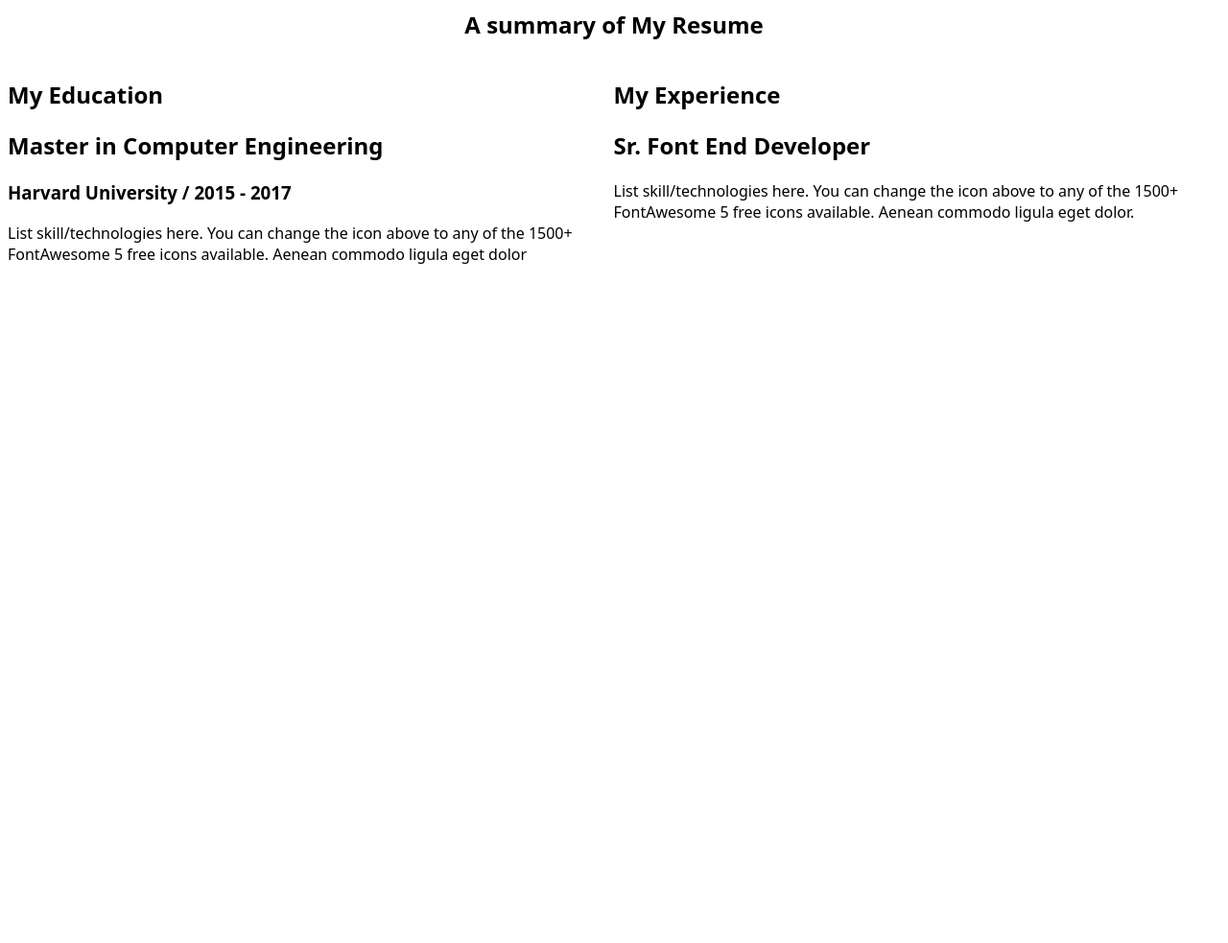
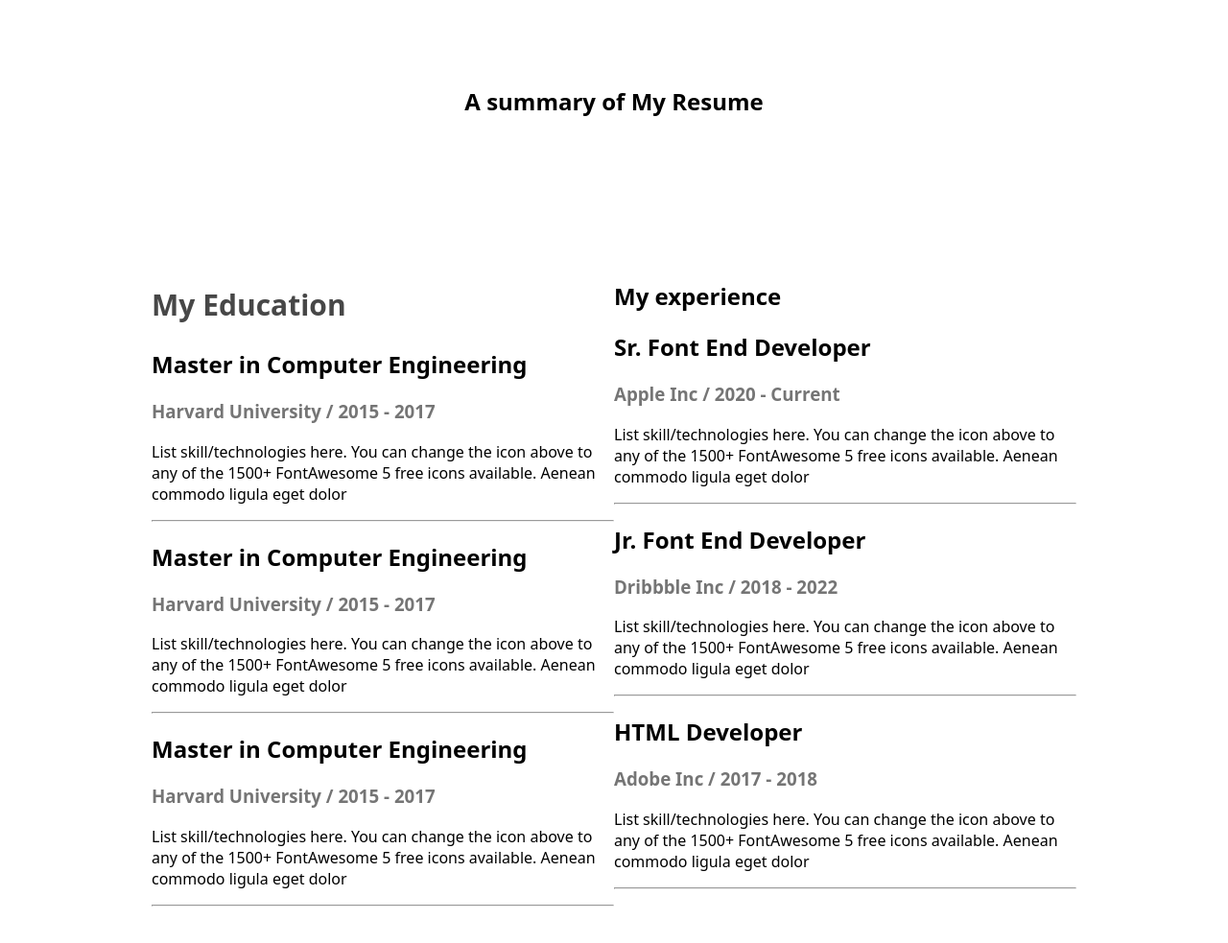
Before and after one commit to Anitaakhter/portfolio, a plain HTML site: page index.html in a window 1280 px wide. Shown: the part 2519-3502 px from the top of the page at 96% size. Before the commit the page ends 2819 px from the top, so only its background shows below. Drawn offline with Linux system fonts and the light colour scheme.

Commit message:
son-of-resume

```diff
--- a/css/portfolio.css
+++ b/css/portfolio.css
@@ -121,7 +121,25 @@ padding: 30px 100px;
 
  .resume-title{
     text-align: center;
+    margin: 100px;
  }
  .son-of-resume{
     display: flex;
- }
+  margin: 150px;
+/* padding: 230px; */
+
+
+}
+.color{
+font-style: normal;
+    font-size: 30px;
+    font-weight: 700;
+    color: var(--Dark-02, #474747);
+}
+.resume-sub-sub{
+    color: var(--Dark-03, #757575);
+
+}
+hr{
+
+}
--- a/index.html
+++ b/index.html
@@ -1,5 +1,6 @@
 <!DOCTYPE html>
 <html lang="en">
+
 <head>
     <meta charset="UTF-8">
     <meta name="viewport" content="width=device-width, initial-scale=1.0">
@@ -7,6 +8,7 @@
 
     <title>REHANA</title>
 </head>
+
 <body>
     <header class="header">
         <!-- <img src="images/header_bg.png" alt=""> -->
@@ -24,7 +26,8 @@
             <div>
                 <h3 class="sub-title">Hi, Iam</h3>
                 <h1 class="title-name">Mary Hardy</h1>
-<p>Shot what able cold new see hold.Friendly as an betrayed formerly he. Morning because as to society behaved moments.</p>
+                <p>Shot what able cold new see hold.Friendly as an betrayed formerly he. Morning because as to society
+                    behaved moments.</p>
                 <Div class="button-grup">
                     <button class="primary-btn">Download CV</button>
                     <button class="btn-outline">Contact</button>
@@ -38,7 +41,10 @@
             <div class="about-sub">
                 <h3 class="about-class">About Me</h3>
                 <p class="about-pra">
-                I, m a designer & developer with a passion for web design. I enjoy developing simple, clean and slick websites that provide real value to the end user. Thousands of clients have procured exceptional resulfs while working with me. Delivering work within time and budget which meets clients requirements in our mata.
+                    I, m a designer & developer with a passion for web design. I enjoy developing simple, clean and
+                    slick websites that provide real value to the end user. Thousands of clients have procured
+                    exceptional resulfs while working with me. Delivering work within time and budget which meets
+                    clients requirements in our mata.
                 </p>
                 <div class="about-table">
 
@@ -68,49 +74,95 @@
             <h2 class="What-title">
                 What i do
             </h2>
-<p class="i-do">I have more than 10 years experience building software for clients all over the world. Below is a quick<br> overview of my main technical skill sets and technologies i use. Want to find out more about my experience?<br> Check out my online resume and project portfolio.</p>
+            <p class="i-do">I have more than 10 years experience building software for clients all over the world. Below
+                is a quick<br> overview of my main technical skill sets and technologies i use. Want to find out more
+                about my experience?<br> Check out my online resume and project portfolio.</p>
             <div class="skill">
                 <div class="skill-father">
                     <img src="images/icons/js.png" alt="" class="skill-img">
                     <h3 class="skill-title">Vanilla JavaScript</h3>
-        <p class="para">List skill/technologies here. You can change the icon above to any of the 1500+ FontAwesome 5 free icons available. Aenean commodo ligula eget dolor</p>
+                    <p class="para">List skill/technologies here. You can change the icon above to any of the 1500+
+                        FontAwesome 5 free icons available. Aenean commodo ligula eget dolor</p>
                 </div>
 
                 <div class="skill-father">
                     <img src="images/icons/react.png" alt="" class="skill-img">
                     <h3 class="skill-title">React</h3>
-        <p class="para">List skill/technologies here. You can change the icon above to any of the 1500+ FontAwesome 5 free icons available. Aenean commodo ligula eget dolor</p>
+                    <p class="para">List skill/technologies here. You can change the icon above to any of the 1500+
+                        FontAwesome 5 free icons available. Aenean commodo ligula eget dolor</p>
                 </div>
                 <div class="skill-father">
                     <img src="images/icons/nodejs.png" alt="" class="skill-img">
                     <h3 class="skill-title">Node.js</h3>
-        <p class="para">List skill/technologies here. You can change the icon above to any of the 1500+ FontAwesome 5 free icons available. Aenean commodo ligula eget dolor.</p>
+                    <p class="para">List skill/technologies here. You can change the icon above to any of the 1500+
+                        FontAwesome 5 free icons available. Aenean commodo ligula eget dolor.</p>
                 </div>
                 <div class="skill-father">
                     <img src="images/icons/mongo.png" alt="" class="skill-img">
                     <h3 class="skill-title">MongoDB</h3>
-        <p class="para">List skill/technologies here. You can change the icon above to any of the 1500+ FontAwesome 5 free icons available. Aenean commodo ligula eget dolor</p>
+                    <p class="para">List skill/technologies here. You can change the icon above to any of the 1500+
+                        FontAwesome 5 free icons available. Aenean commodo ligula eget dolor</p>
                 </div>
             </div>
         </section>
         <section class="resume">
-            <h2 class="resume-title">A summary of My Resume</h2
-                >
+            <h2 class="resume-title">A summary of My Resume</h2>
+
             <div class="son-of-resume">
                 <div>
-                   <h2>My Education</h2>
+                    <h2 class="color">My Education</h2>
+
+                    <div>
                         <h2 class="resume-sub-title">Master in Computer Engineering</h2>
                         <h3 class="resume-sub-sub">Harvard University / 2015 - 2017</h3>
                         <p class="resume-para">List skill/technologies here. You can change the icon above
                             to any of the 1500+ FontAwesome 5 free icons available. Aenean commodo ligula eget dolor</p>
+                        <hr>
                     </div>
                     <div>
-                <h2>My Experience</h2>
-                <h2 class="resume-sub-sub">Sr. Font End Developer</h2>
+                    <h2 class="resume-sub-title">Master in Computer Engineering</h2>
+                    <h3 class="resume-sub-sub">Harvard University / 2015 - 2017</h3>
                     <p class="resume-para">List skill/technologies here. You can change the icon above
-                  to any of the 1500+ FontAwesome 5 free icons available. Aenean commodo ligula eget dolor.</p>
+                        to any of the 1500+ FontAwesome 5 free icons available. Aenean commodo ligula eget dolor</p>
+                    <hr>
+                </div>
+                <div>
+                    <h2 class="resume-sub-title">Master in Computer Engineering</h2>
+                    <h3 class="resume-sub-sub">Harvard University / 2015 - 2017</h3>
+                    <p class="resume-para">List skill/technologies here. You can change the icon above
+                        to any of the 1500+ FontAwesome 5 free icons available. Aenean commodo ligula eget dolor</p>
+                    <hr>
                 </div>
             </div>
+                <div>
+                    <h2>My experience</h2>
+                    <div>
+                        <h2 class="resume-sub-title">Sr. Font End Developer</h2>
+                        <h3 class="resume-sub-sub">Apple Inc / 2020 - Current</h3>
+                        <p class="resume-para">List skill/technologies here. You can change the icon above
+                            to any of the 1500+ FontAwesome 5 free icons available. Aenean commodo ligula eget dolor</p>
+                        <hr>
+                    </div>
+                    <div>
+                        <h2 class="resume-sub-title">Jr. Font End Developer</h2>
+                        <h3 class="resume-sub-sub">Dribbble Inc / 2018 - 2022</h3>
+                        <p class="resume-para">List skill/technologies here. You can change the icon above
+                            to any of the 1500+ FontAwesome 5 free icons available. Aenean commodo ligula eget dolor</p>
+                        <hr>
+                    </div>
+                    <div>
+                        <h2 class="resume-sub-title">HTML Developer</h2>
+                        <h3 class="resume-sub-sub">Adobe Inc / 2017 - 2018</h3>
+                        <p class="resume-para">List skill/technologies here. You can change the icon above
+                            to any of the 1500+ FontAwesome 5 free icons available. Aenean commodo ligula eget dolor</p>
+                        <hr>
+                    </div>
+                    </div>
+
+                </div>
+
+            </div>
+
 
 
         </section>
@@ -121,4 +173,5 @@
     </footer>
 
 </body>
+
 </html>
```
Lines whose indentation alone changed are shown as unchanged.
